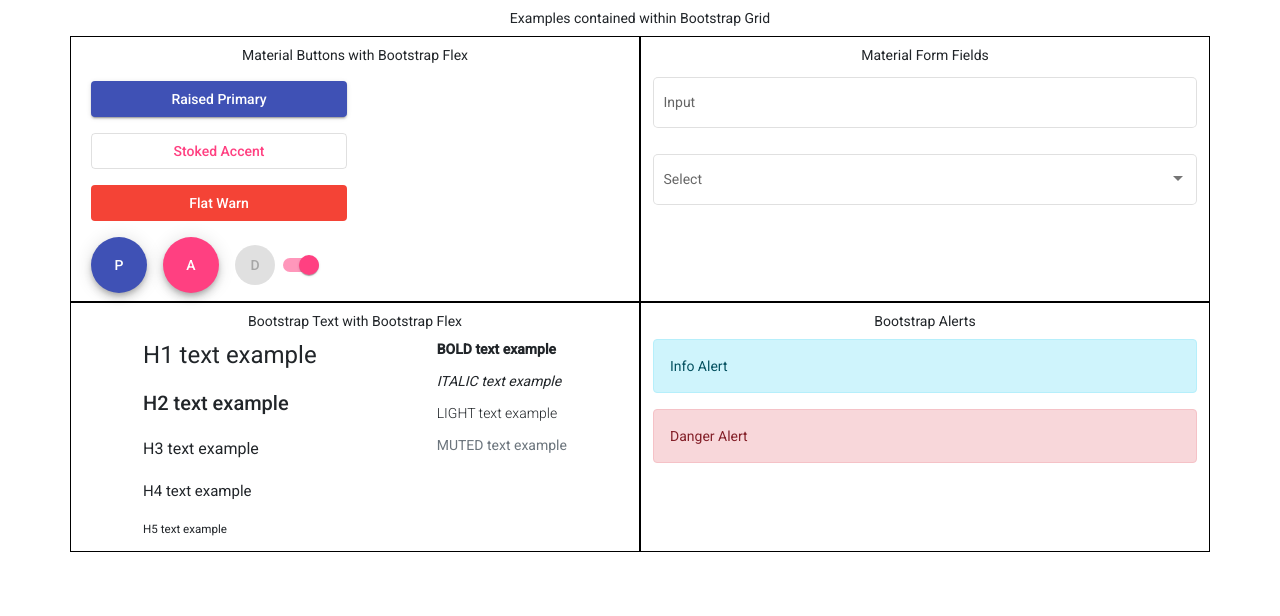
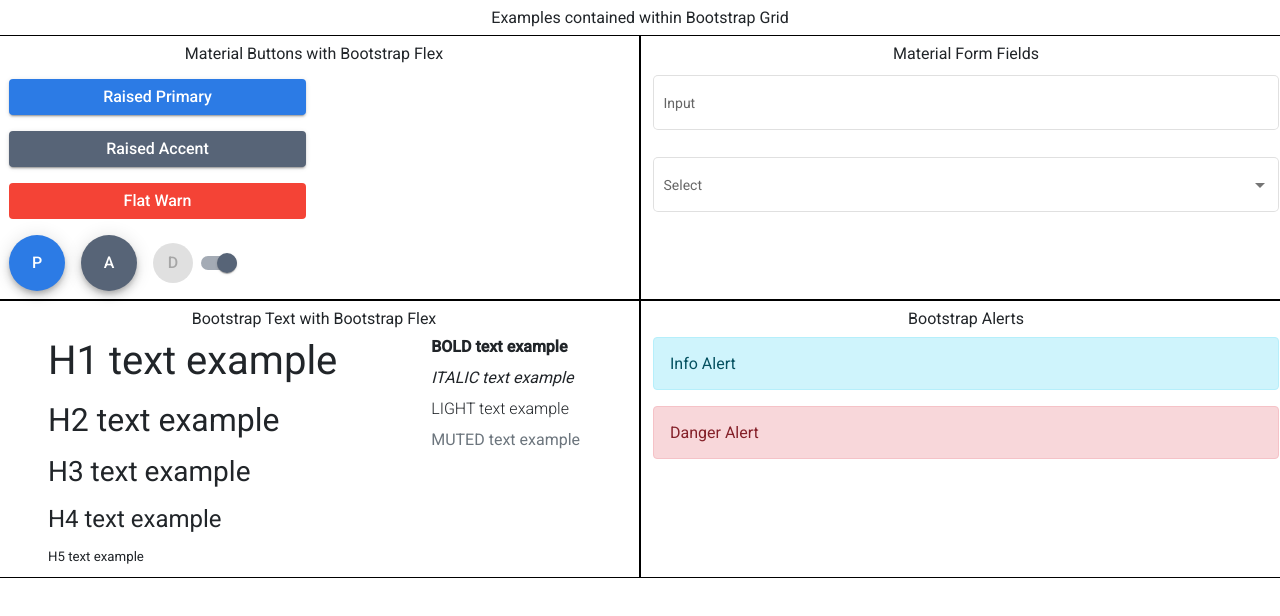
Before and after one commit to keeganosler/bootstrap-material-starter, an Angular app: page / in a window 1280 px wide. Shown: the top 616 px of the page. Built offline with nearby package versions, Linux system fonts and the light colour scheme.

Commit message:
custuomize bootstrap and material

```diff
--- a/angular.json
+++ b/angular.json
@@ -30,11 +30,7 @@
             "tsConfig": "tsconfig.app.json",
             "inlineStyleLanguage": "scss",
             "assets": ["src/favicon.ico", "src/assets"],
-            "styles": [
-              "./node_modules/@angular/material/prebuilt-themes/indigo-pink.css",
-              "src/styles.scss",
-              "./node_modules/bootstrap/dist/css/bootstrap.min.css"
-            ],
+            "styles": ["src/scss/styles.scss"],
             "scripts": []
           },
           "configurations": {
@@ -97,11 +93,7 @@
             "karmaConfig": "karma.conf.js",
             "inlineStyleLanguage": "scss",
             "assets": ["src/favicon.ico", "src/assets"],
-            "styles": [
-              "./node_modules/@angular/material/prebuilt-themes/indigo-pink.css",
-              "src/styles.scss",
-              "./node_modules/bootstrap/dist/css/bootstrap.min.css"
-            ],
+            "styles": ["src/scss/styles.scss"],
             "scripts": []
           }
         }
--- a/src/app/app.component.html
+++ b/src/app/app.component.html
@@ -7,8 +7,8 @@
         <button mat-raised-button color="primary" class="m-2">
           Raised Primary
         </button>
-        <button mat-stroked-button color="accent" class="m-2">
-          Stoked Accent
+        <button mat-raised-button color="accent" class="m-2">
+          Raised Accent
         </button>
         <button mat-flat-button color="warn" class="m-2">Flat Warn</button>
         <div class="d-flex align-items-center">
--- /dev/null
+++ b/src/scss/custom-bootstrap-variables.scss
@@ -0,0 +1,28 @@
+@use "sass:math";
+@import "~bootstrap/scss/variables";
+
+$font-weight-bold: 900;
+$text-muted: $gray-600;
+
+$font-size-base: 1rem; // Assumes the browser default, typically `16px`
+$small-font-size: 80%;
+$font-size-lg: $font-size-base * 1.25;
+$font-size-sm: $font-size-base * 0.875;
+
+$font-family-sans-serif: "Segoe UI", "Helvetica Neue", Arial, sans-serif,
+  "Apple Color Emoji", "Segoe UI Emoji", "Segoe UI Symbol", "Noto Color Emoji";
+$font-family-base: $font-family-sans-serif;
+
+$dt-font-weight: $font-weight-bold;
+$nested-kbd-font-weight: $font-weight-bold;
+
+$line-height-base: 1.2;
+
+$headings-font-family: $font-family-sans-serif;
+
+$h1-font-size: $font-size-base * 2.5;
+$h2-font-size: $font-size-base * 2;
+$h3-font-size: $font-size-base * 1.75;
+$h4-font-size: $font-size-base * 1.5;
+$h5-font-size: $font-size-base * 1.25;
+$h6-font-size: $font-size-base;
--- /dev/null
+++ b/src/scss/custom-material-theme.scss
@@ -0,0 +1,104 @@
+@use "@angular/material" as mat;
+@import "custom-bootstrap-variables";
+@import "~bootstrap/scss/variables";
+@import "@angular/material/theming";
+
+$custom-typography: mat.define-typography-config(
+  $font-family: 'Roboto, "Helvetica Neue", sans-serif',
+  $headline: mat.define-typography-level($h1-font-size, $line-height-base, 400),
+  $title: mat.define-typography-level($h2-font-size, $line-height-base, 400),
+  $subheading-2:
+    mat.define-typography-level($h3-font-size, $line-height-base, 400),
+  $subheading-1:
+    mat.define-typography-level($h4-font-size, $line-height-base, 400),
+  $body-2: mat.define-typography-level($font-size-base, $line-height-base, 500),
+  $body-1: mat.define-typography-level($font-size-base, $line-height-base, 400),
+  $caption: mat.define-typography-level($font-size-sm, $line-height-sm, 400),
+  $button: mat.define-typography-level($font-size-base, $line-height-base, 500),
+  $input: mat.define-typography-level($font-size-sm, $line-height-sm, 400),
+);
+
+@include mat-core($custom-typography);
+//@include mat-core();
+
+$custom-primary: (
+  50: #e6effc,
+  100: #c0d7f7,
+  200: #96bdf2,
+  300: #6ba3ed,
+  400: #4c8fe9,
+  500: #2c7be5,
+  600: #2773e2,
+  700: #2168de,
+  800: #1b5eda,
+  900: #104bd3,
+  A100: #ffffff,
+  A200: #cedbff,
+  A400: #9bb5ff,
+  A700: #81a2ff,
+  contrast: (
+    50: #000000,
+    100: #000000,
+    200: #000000,
+    300: #000000,
+    400: #000000,
+    500: #ffffff,
+    600: #ffffff,
+    700: #ffffff,
+    800: #ffffff,
+    900: #ffffff,
+    A100: #000000,
+    A200: #000000,
+    A400: #000000,
+    A700: #000000,
+  ),
+);
+
+$custom-secondary: (
+  50: #eef0f2,
+  100: #d5d9df,
+  200: #bac0ca,
+  300: #9ea7b4,
+  400: #8994a4,
+  500: #748194,
+  600: #6c798c,
+  700: #616e81,
+  800: #576477,
+  900: #445165,
+  A100: #c1d9ff,
+  A200: #8ebaff,
+  A400: #5b9cff,
+  A700: #418cff,
+  contrast: (
+    50: #000000,
+    100: #000000,
+    200: #000000,
+    300: #000000,
+    400: #000000,
+    500: #ffffff,
+    600: #ffffff,
+    700: #ffffff,
+    800: #ffffff,
+    900: #ffffff,
+    A100: #000000,
+    A200: #000000,
+    A400: #000000,
+    A700: #000000,
+  ),
+);
+
+$custom-primary-theme: mat.define-palette($custom-primary, 500, 100, 900);
+$custom-secondary-theme: mat.define-palette($custom-secondary, 800, 300, 200);
+
+$custom-app-theme: mat.define-light-theme(
+  $custom-primary-theme,
+  $custom-secondary-theme,
+  mat.define-palette(mat.$red-palette)
+);
+
+// $custom-app-theme: mat.define-light-theme(
+//   mat.define-palette(mat.$light-blue-palette),
+//   mat.define-palette(mat.$teal-palette, 500, 900, A100),
+//   mat.define-palette(mat.$red-palette)
+// );
+@include mat.all-component-themes($custom-app-theme);
--- /dev/null
+++ b/src/scss/styles.scss
@@ -0,0 +1,27 @@
+/* You can add global styles to this file, and also import other style files */
+@import "~bootstrap/scss/functions";
+
+// BOOTSTRAP CUSTOMIZATIONS
+@import "custom-bootstrap-variables";
+
+// BOOTSTRAP MODULES
+@import "~bootstrap/scss/functions";
+@import "~bootstrap/scss/mixins";
+@import "~bootstrap/scss/root";
+@import "~bootstrap/scss/reboot";
+@import "~bootstrap/scss/grid";
+@import "~bootstrap/scss/alert";
+@import "~bootstrap/scss/utilities";
+@import "~bootstrap/scss/utilities/api";
+
+// MATERIAL CUSTOMIZATION
+@import "custom-material-theme";
+
+html,
+body {
+  height: 100%;
+}
+body {
+  margin: 0;
+  font-family: "Helvetica Neue", sans-serif;
+}
--- a/src/styles.scss
+++ /dev/null
@@ -1,4 +0,0 @@
-/* You can add global styles to this file, and also import other style files */
-
-html, body { height: 100%; }
-body { margin: 0; font-family: Roboto, "Helvetica Neue", sans-serif; }
```
